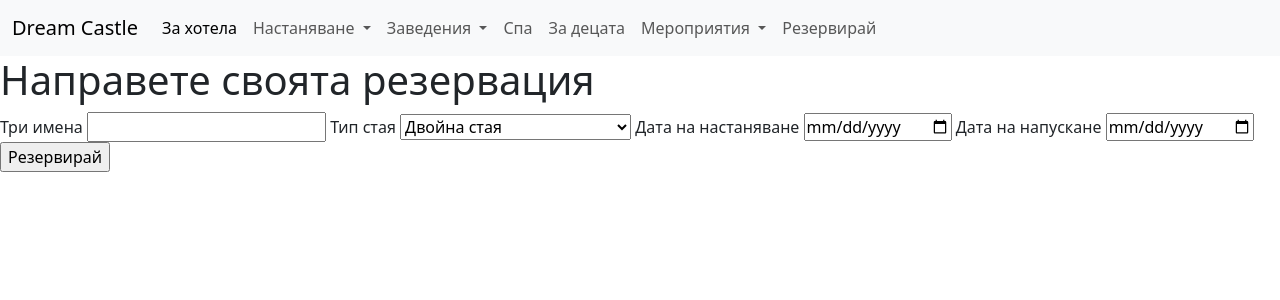
After one commit to Simonaognyanova05/Hotel-Management-System, a Node server app: page /reservation in a window 1280 px wide. The commit adds this page. Shown: the top 300 px of the page. Run offline with Node 20, Linux system fonts and the light colour scheme; some libraries are stand-ins or nearby versions.

Commit message:
Add reservation page

```diff
--- a/index.js
+++ b/index.js
@@ -54,6 +54,7 @@ const { spaReq } = require('./requests/admin/spaReq');
 const { childrenReq } = require('./requests/admin/childrenReq');
 const { eventsReq } = require('./requests/admin/eventsReq');
 const { banquetReq } = require('./requests/admin/banquetReq');
+const reservation = require('./src/user/reservation');
 
 const app = express();
 
@@ -88,6 +89,7 @@ app.get('/spa', spa);
 app.get('/children', children);
 app.get('/events', events);
 app.get('/banquetHall', banquetHall);
+app.get('/reservation', reservation);
 
 app.get('/admin', homeAdmin);
 app.get('/admin/double', doubleRoomAdmin);
--- /dev/null
+++ b/src/user/reservation.js
@@ -0,0 +1,3 @@
+module.exports = (req, res) => {
+    res.render('user/reservation', { title: "Направете резервация"})
+}
--- a/views/layouts/main.hbs
+++ b/views/layouts/main.hbs
@@ -25,7 +25,7 @@
                     <li class="nav-item">
                         <a class="nav-link active" aria-current="page" href="/about">За хотела</a>
                     </li>
-                     <li class="nav-item dropdown">
+                    <li class="nav-item dropdown">
                         <a class="nav-link dropdown-toggle" href="#" role="button" data-bs-toggle="dropdown"
                             aria-expanded="false">
                             Настаняване
@@ -59,7 +59,7 @@
                     <li class="nav-item">
                         <a class="nav-link" href="/children">За децата</a>
                     </li>
-                  <li class="nav-item dropdown">
+                    <li class="nav-item dropdown">
                         <a class="nav-link dropdown-toggle" href="#" role="button" data-bs-toggle="dropdown"
                             aria-expanded="false">
                             Мероприятия
@@ -69,6 +69,9 @@
                             <li><a class="dropdown-item" href="/banquetHall">Банкетна зала</a></li>
                         </ul>
                     </li>
+                    <li class="nav-item">
+                        <a class="nav-link" href="/reservation">Резервирай</a>
+                    </li>
                 </ul>
             </div>
         </div>
--- /dev/null
+++ b/views/user/reservation.hbs
@@ -0,0 +1,21 @@
+<h1>Направете своята резервация</h1>
+
+<form action="/makeReservation" method="post">
+    <label for="names">Три имена</label>
+    <input type="text" name="names">
+    <label for="typeOfRoom">Тип стая</label>
+    <select id="typeOfRoom" name="typeOfRoom">
+        <option value="Двойна стая">Двойна стая</option>
+        <option value="Двойна стая с тераса">Двойна стая с тераса</option>
+        <option value="Двойна стая делукс">Двойна стая делукс</option>
+        <option value="Едностаен апартамент">Едностаен апартамент</option>
+        <option value="Двустаен апартамент">Двустаен апартамент</option>
+        <option value="ВИП апартамент">ВИП апартамент</option>
+        <option value="Президентски апартамент">Президентски апартамент</option>
+    </select>
+    <label for="startData">Дата на настаняване</label>
+    <input type="date" name="startData">
+    <label for="endData">Дата на напускане</label>
+    <input type="date" name="endData">
+    <input type="submit" value="Резервирай">
+</form>
```
